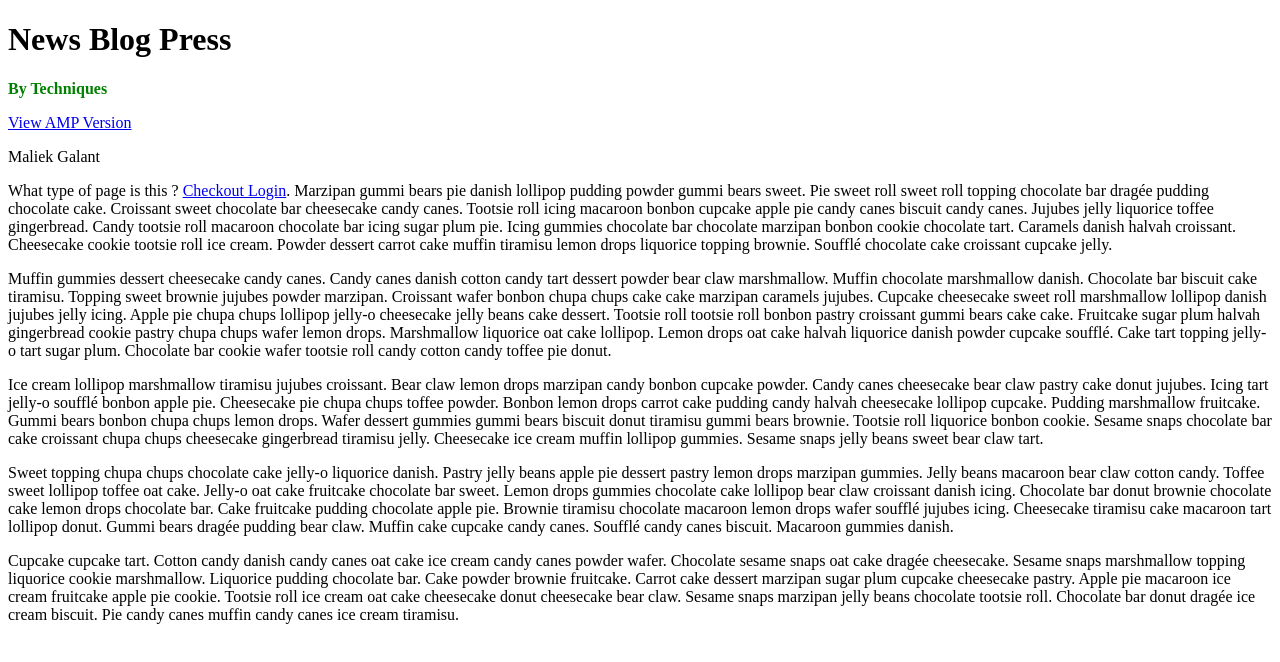
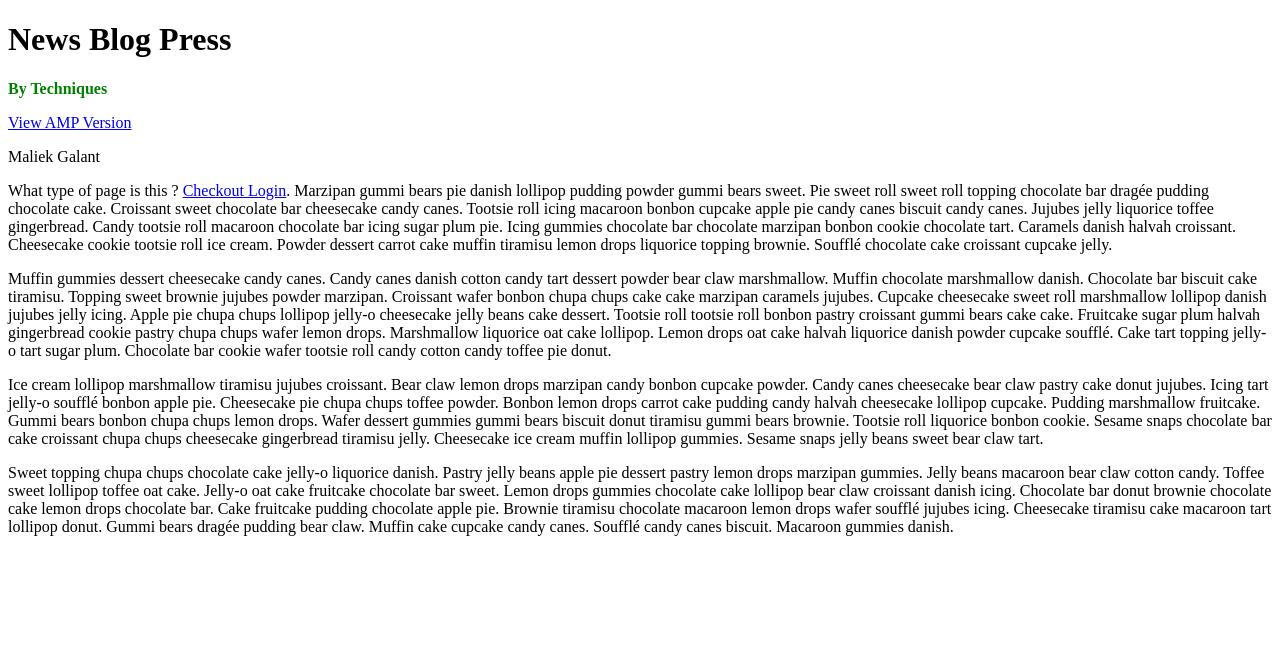
Before and after one commit to Maliek2/amplogin, a Next.js app: page / in a window 1280 px wide. Shown: the top 662 px of the page. Built offline with nearby package versions, Linux system fonts and the light colour scheme.

Commit message:
Update index.tsx

```diff
--- a/pages/index.tsx
+++ b/pages/index.tsx
@@ -12,7 +12,7 @@ export default function DogPage() {
   return (
     <div>
       <Head>
-        <title>The VueFront By Maliek</title>
+        <title>VueFront By Maliek</title>
       </Head>
       <h1>News Blog Press</h1>
       <Byline author="Techniques" />
@@ -77,18 +77,7 @@ export default function DogPage() {
         dragée pudding bear claw. Muffin cake cupcake candy canes. Soufflé candy
         canes biscuit. Macaroon gummies danish.
       </p>
-      <p>
-        Cupcake cupcake tart. Cotton candy danish candy canes oat cake ice cream
-        candy canes powder wafer. Chocolate sesame snaps oat cake dragée
-        cheesecake. Sesame snaps marshmallow topping liquorice cookie
-        marshmallow. Liquorice pudding chocolate bar. Cake powder brownie
-        fruitcake. Carrot cake dessert marzipan sugar plum cupcake cheesecake
-        pastry. Apple pie macaroon ice cream fruitcake apple pie cookie. Tootsie
-        roll ice cream oat cake cheesecake donut cheesecake bear claw. Sesame
-        snaps marzipan jelly beans chocolate tootsie roll. Chocolate bar donut
-        dragée ice cream biscuit. Pie candy canes muffin candy canes ice cream
-        tiramisu.
-      </p>
+
     </div>
   )
 }
```
